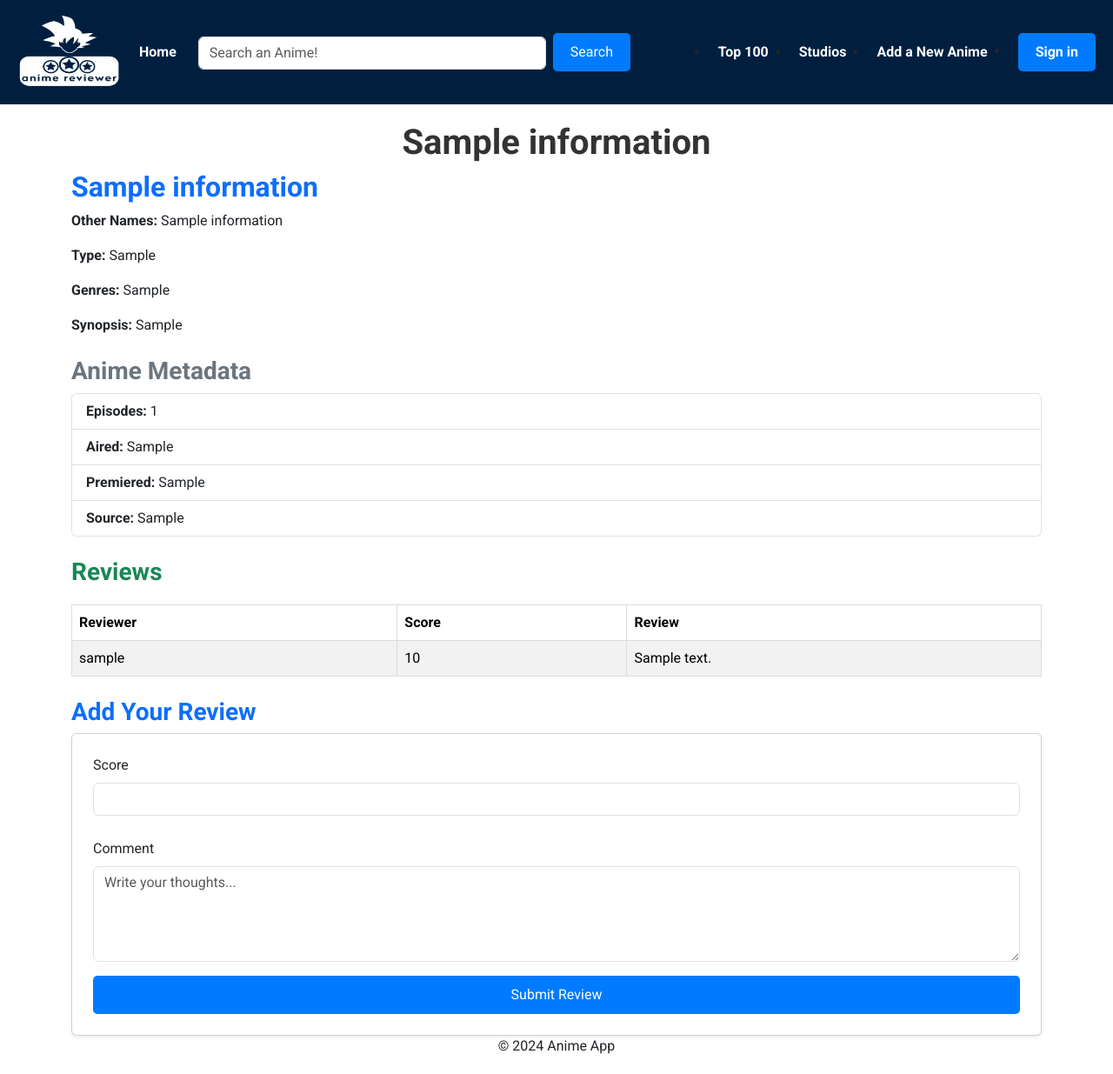
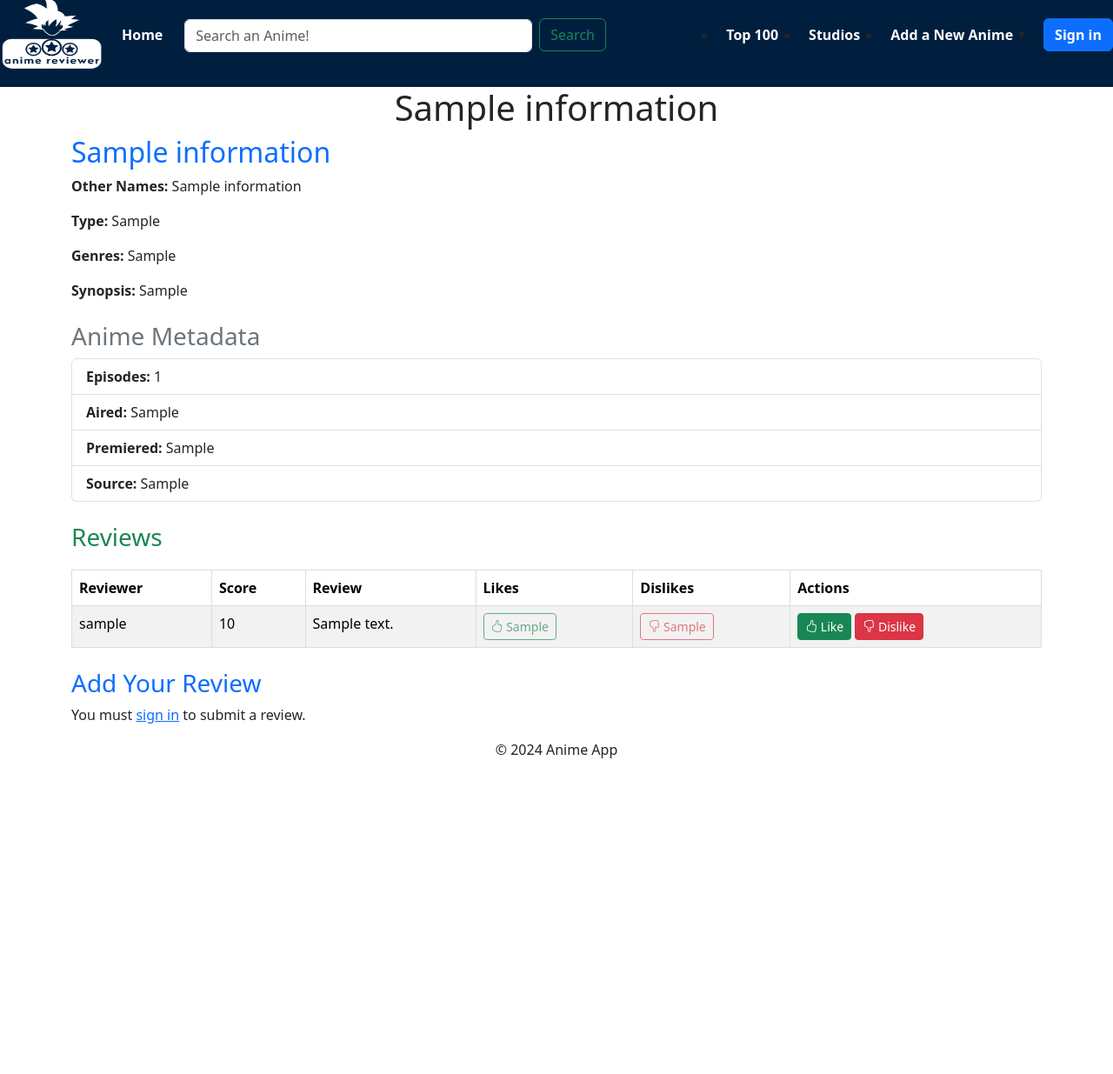
Before and after one commit to Mfaytinn/AnimeReview-BLG317, a Flask app: page /anime/1 in a window 1280 px wide. Shown: the whole page at 87% size. After the commit the page ends 872 px from the top, so only its background shows below. Run offline with Flask 3, Linux system fonts and the light colour scheme; tables that the repository leaves empty or names only in its code hold one stand-in row (values such as "Sample post").

Commit message:
Added CRUD operations for Anime_Scores table, Added new table for like and dislike interactions

```diff
--- a/app/server.py
+++ b/app/server.py
@@ -16,13 +16,18 @@
     app.add_url_rule("/signin", view_func=views.signin_page, methods=["GET", "POST"], endpoint="signin_page")
     app.add_url_rule("/signup", view_func=views.signup_page, methods=["GET", "POST"], endpoint="signup_page")
     app.add_url_rule("/anime/<int:anime_id>/add_review", view_func=views.add_review, methods=["POST"], endpoint="add_review")
-    app.add_url_rule("/profile", view_func=views.profile_page, endpoint="profile_page")
     app.add_url_rule("/logout", view_func=views.logout, endpoint="logout")
 
+    app.add_url_rule("/profile", view_func=views.profile_page, endpoint="profile_page")
     app.add_url_rule("/profile/update", view_func=views.update_profile, methods=["POST"], endpoint="update_profile")
     app.add_url_rule("/profile/delete", view_func=views.delete_account, methods=["POST"], endpoint="delete_account")
     app.add_url_rule("/change_password", view_func=views.change_password, methods=["POST"], endpoint="change_password")
 
+    # app.add_url_rule("/anime/<int:anime_id>/add_to_watchlist", view_func=views.add_to_watchlist, methods=["POST"], endpoint="add_to_watchlist")
+    app.add_url_rule("/edit_review/<int:score_id>", view_func=views.edit_review, methods=["GET", "POST"], endpoint="edit_review")
+    app.add_url_rule("/dislike_review/<int:score_id>", view_func=views.dislike_review, methods=["POST"], endpoint="dislike_review")
+    app.add_url_rule("/like_review/<int:score_id>", view_func=views.like_review, methods=["POST"], endpoint="like_review")
+    app.add_url_rule("/delete_review/<int:score_id>", view_func=views.delete_review, methods=["POST"], endpoint="delete_review")
     return app
 
 if __name__ == "__main__":
--- a/app/templates/anime_page.html
+++ b/app/templates/anime_page.html
@@ -35,6 +35,9 @@
                         <th>Reviewer</th>
                         <th>Score</th>
                         <th>Review</th>
+                        <th>Likes</th>
+                        <th>Dislikes</th>
+                        <th>Actions</th>
                     </tr>
                 </thead>
                 <tbody>
@@ -43,6 +46,52 @@
                             <td>{{ review['username'] }}</td>
                             <td>{{ review['score'] }}</td>
                             <td>{{ review['comment'] }}</td>
+                            <td>
+                                <button class="btn btn-outline-success btn-sm" disabled>
+                                    <i class="bi bi-hand-thumbs-up"></i> {{ review['likes'] }}
+                                </button>
+                            </td>
+                            <td>
+                                <button class="btn btn-outline-danger btn-sm" disabled>
+                                    <i class="bi bi-hand-thumbs-down"></i> {{ review['dislikes'] }}
+                                </button>
+                            </td>
+                            <td>
+                                <!-- Like Button -->
+                                {% if review['user_action'] == 'like' %}
+                                    <span class="text-success">
+                                        <i class="bi bi-hand-thumbs-up-fill"></i> Liked
+                                    </span>
+                                {% else %}
+                                    <form action="{{ url_for('like_review', score_id=review['score_id']) }}" method="POST" style="display: inline;">
+                                        <input type="hidden" name="anime_id" value="{{ anime_id }}">
+                                        <button type="submit" class="btn btn-success btn-sm">
+                                            <i class="bi bi-hand-thumbs-up"></i> Like
+                                        </button>
+                                    </form>
+                                {% endif %}
+
+                                <!-- Dislike Button -->
+                                {% if review['user_action'] == 'dislike' %}
+                                    <span class="text-danger">
+                                        <i class="bi bi-hand-thumbs-down-fill"></i> Disliked
+                                    </span>
+                                {% else %}
+                                    <form action="{{ url_for('dislike_review', score_id=review['score_id']) }}" method="POST" style="display: inline;">
+                                        <input type="hidden" name="anime_id" value="{{ anime_id }}">
+                                        <button type="submit" class="btn btn-danger btn-sm">
+                                            <i class="bi bi-hand-thumbs-down"></i> Dislike
+                                        </button>
+                                    </form>
+                                {% endif %}
+
+                                <!-- Edit Button (Only for the user's own reviews) -->
+                                {% if review['is_user_review'] %}
+                                    <a href="{{ url_for('edit_review', score_id=review['score_id']) }}" class="btn btn-warning btn-sm">
+                                        <i class="bi bi-pencil-square"></i> Edit
+                                    </a>
+                                {% endif %}
+                            </td>
                         </tr>
                     {% endfor %}
                 </tbody>
@@ -52,19 +101,24 @@
         {% endif %}
     </div>
 
+
     <div class="add-review">
         <h3 class="text-primary">Add Your Review</h3>
-        <form method="post" action="{{ url_for('add_review', anime_id=anime_id) }}" class="card p-4 shadow-sm">
+        {% if session.get('user_id') %}
+            <form action="{{ url_for('add_review', anime_id=anime_id) }}" method="POST">
                 <div class="mb-3">
                     <label for="score" class="form-label">Score</label>
                     <input type="number" id="score" name="score" class="form-control" min="1" max="10" required>
                 </div>
                 <div class="mb-3">
                     <label for="comment" class="form-label">Comment</label>
-                <textarea id="comment" name="comment" class="form-control" rows="4" placeholder="Write your thoughts..." required></textarea>
+                    <textarea id="comment" name="comment" class="form-control" rows="3" required></textarea>
                 </div>
-            <button type="submit" class="btn btn-success">Submit Review</button>
+                <button type="submit" class="btn btn-primary">Submit Review</button>
             </form>
+        {% else %}
+            <p>You must <a href="{{ url_for('signin_page') }}">sign in</a> to submit a review.</p>
+        {% endif %}
     </div>
 </div>
 {% endblock %}
--- a/app/templates/layout.html
+++ b/app/templates/layout.html
@@ -7,6 +7,8 @@
     <link href="https://fonts.googleapis.com/css2?family=Roboto:wght@400;500;700&display=swap" rel="stylesheet">
     <link href="https://cdn.jsdelivr.net/npm/bootstrap@5.3.0-alpha1/dist/css/bootstrap.min.css" rel="stylesheet">
     <link rel="stylesheet" href="{{ url_for('static', filename='styles.css') }}">
+    <link href="https://cdn.jsdelivr.net/npm/bootstrap@5.3.0-alpha1/dist/css/bootstrap.min.css" rel="stylesheet">
+    <link href="https://cdn.jsdelivr.net/npm/bootstrap-icons/font/bootstrap-icons.css" rel="stylesheet">
 </head>
 <body>
 
--- a/app/views.py
+++ b/app/views.py
@@ -148,15 +148,20 @@
 
     return render_template('studio_animes.html', animes=animes)
 
+def anime_page(anime_id):
+    user_id = session.get('user_id', None)  # Get the logged-in user's ID, if any
 
-def anime_page(anime_id):
     connection = get_db_connection()
     if connection is None:
         flash("Couldn't connect to the database!", category="danger")
-        return render_template('anime_page.html', anime_info={}, anime_metadata={}, reviews=[], anime_id=anime_id)
+        return render_template(
+            'anime_page.html', anime_info={}, anime_metadata={}, reviews=[], anime_id=anime_id, user_id=user_id
+        )
 
     try:
         cursor = connection.cursor(dictionary=True)
+
+        # Fetch anime information and metadata
         cursor.execute("""
             SELECT ai.anime_name, ai.english_name, ai.other_name, ai.synopsis, ai.type_anime, ai.genres,
                    am.episodes, am.aired, am.premiered, am.source
@@ -185,13 +190,18 @@
             flash("Anime not found!", category="danger")
             return redirect(url_for('home'))
 
+        # Fetch all reviews with likes, dislikes, and user's interaction status
         cursor.execute("""
-            SELECT u.username, scores.score, scores.comment
+            SELECT scores.score_id, u.username, scores.score, scores.comment, scores.likes, scores.dislikes,
+                   CASE WHEN scores.user_id = %s THEN 1 ELSE 0 END AS is_user_review,
+                   (SELECT action FROM Review_Interactions
+                    WHERE user_id = %s AND score_id = scores.score_id) AS user_action
             FROM Anime_Scores AS scores
             LEFT JOIN Users u ON scores.user_id = u.user_id
             WHERE scores.anime_id = %s
-            LIMIT 5
-        """, (anime_id,))
+            ORDER BY is_user_review DESC, scores.score_id DESC
+            LIMIT 20
+        """, (user_id, user_id, anime_id))
         reviews = cursor.fetchall()
 
     except Error as e:
@@ -209,20 +219,24 @@
         anime_info=anime_info,
         anime_metadata=anime_metadata,
         reviews=reviews,
+        user_id=user_id,
         anime_id=anime_id
     )
 
+def add_review(anime_id):
+    # Ensure the user is logged in
+    if 'user_id' not in session:
+        flash("You must be signed in to submit a review.", category="warning")
+        return redirect(url_for('signin_page'))
 
-
-def add_review(anime_id):
+    # Get review data from the form
     score = request.form.get('score')
     comment = request.form.get('comment')
 
-    # Get the user_id from the session for now it is hardcoded
-    user_id = 99999
-    print("debug: user_id =", user_id)
-    print("debug: anime_id =", anime_id)
+    # Get the user_id from the session
+    user_id = session.get('user_id')
 
+    # Validate form data
     if not score or not comment:
         flash("Score and comment are required!", category="danger")
         return redirect(url_for('anime_page', anime_id=anime_id))
@@ -242,6 +256,225 @@
         flash("Your review has been submitted!", category="success")
     except Error as e:
         flash(f"Failed to submit review: {e}", category="danger")
+    finally:
+        if connection.is_connected():
+            cursor.close()
+            connection.close()
+
+    return redirect(url_for('anime_page', anime_id=anime_id))
+
+def delete_review(score_id):
+    user_id = session.get('user_id', None)
+    if not user_id:
+        flash("You must be signed in to delete a review.", category="warning")
+        return redirect(url_for('signin_page'))
+
+    connection = get_db_connection()
+    if connection is None:
+        flash("Couldn't connect to the database!", category="danger")
+        return redirect(url_for('anime_page', anime_id=request.form.get('anime_id')))
+
+    try:
+        cursor = connection.cursor(dictionary=True)
+
+        # Check if the review belongs to the logged-in user
+        cursor.execute("""
+            SELECT user_id FROM Anime_Scores
+            WHERE score_id = %s
+        """, (score_id,))
+        review = cursor.fetchone()
+
+        if not review or review['user_id'] != user_id:
+            flash("You are not authorized to delete this review.", category="danger")
+            return redirect(url_for('anime_page', anime_id=request.form.get('anime_id')))
+
+        # Delete the review
+        cursor.execute("""
+            DELETE FROM Anime_Scores
+            WHERE score_id = %s AND user_id = %s
+        """, (score_id, user_id))
+        connection.commit()
+
+        flash("Review deleted successfully!", category="success")
+    except Error as e:
+        flash(f"Failed to delete review: {e}", category="danger")
+    finally:
+        if connection.is_connected():
+            cursor.close()
+            connection.close()
+
+    return redirect(url_for('anime_page', anime_id=request.form.get('anime_id')))
+
+def edit_review(score_id):
+    user_id = session.get('user_id', None)
+    if not user_id:
+        flash("You must be signed in to edit your review.", category="warning")
+        return redirect(url_for('signin_page'))
+
+    connection = get_db_connection()
+    if connection is None:
+        flash("Couldn't connect to the database!", category="danger")
+        return redirect(url_for('anime_page', anime_id=request.form.get('anime_id')))
+
+    try:
+        cursor = connection.cursor(dictionary=True)
+
+        if request.method == 'POST':
+            # Update the review in the database
+            new_score = request.form.get('score')
+            new_comment = request.form.get('comment')
+            anime_id = request.form.get('anime_id')
+
+            if not new_score or not new_comment:
+                flash("Both score and comment are required.", category="danger")
+                return redirect(url_for('anime_page', anime_id=anime_id))
+
+            cursor.execute("""
+                UPDATE Anime_Scores
+                SET score = %s, comment = %s
+                WHERE score_id = %s AND user_id = %s
+            """, (new_score, new_comment, score_id, user_id))
+            connection.commit()
+
+            flash("Review updated successfully!", category="success")
+            return redirect(url_for('anime_page', anime_id=anime_id))
+        else:
+            # Fetch the review to edit
+            cursor.execute("""
+                SELECT scores.score_id, scores.score, scores.comment, scores.anime_id
+                FROM Anime_Scores AS scores
+                WHERE scores.score_id = %s AND scores.user_id = %s
+            """, (score_id, user_id))
+            review = cursor.fetchone()
+
+            if not review:
+                flash("Review not found or you do not have permission to edit it.", category="danger")
+                return redirect(url_for('anime_page', anime_id=request.args.get('anime_id')))
+
+    finally:
+        if connection.is_connected():
+            cursor.close()
+            connection.close()
+
+    return render_template('edit_review.html', review=review)
+
+def like_review(score_id):
+    user_id = session.get('user_id', None)
+    if not user_id:
+        flash("You must be signed in to like a review.", category="warning")
+        return redirect(url_for('signin_page'))
+
+    connection = get_db_connection()
+    if connection is None:
+        flash("Couldn't connect to the database!", category="danger")
+        return redirect(url_for('anime_page', anime_id=request.form.get('anime_id')))
+
+    try:
+        cursor = connection.cursor(dictionary=True)
+        anime_id = request.form.get('anime_id')
+
+        # Check if the user has already interacted with this review
+        cursor.execute("""
+            SELECT action FROM Review_Interactions
+            WHERE user_id = %s AND score_id = %s
+        """, (user_id, score_id))
+        interaction = cursor.fetchone()
+
+        if interaction:
+            if interaction['action'] == 'like':
+                flash("You have already liked this review.", category="info")
+            else:
+                # Update interaction from dislike to like
+                cursor.execute("""
+                    UPDATE Review_Interactions
+                    SET action = 'like'
+                    WHERE user_id = %s AND score_id = %s
+                """, (user_id, score_id))
+                cursor.execute("""
+                    UPDATE Anime_Scores
+                    SET likes = likes + 1, dislikes = dislikes - 1
+                    WHERE score_id = %s
+                """, (score_id,))
+                connection.commit()
+                flash("Your reaction has been updated to like.", category="success")
+        else:
+            # Insert a new like interaction
+            cursor.execute("""
+                INSERT INTO Review_Interactions (user_id, score_id, action)
+                VALUES (%s, %s, 'like')
+            """, (user_id, score_id))
+            cursor.execute("""
+                UPDATE Anime_Scores
+                SET likes = likes + 1
+                WHERE score_id = %s
+            """, (score_id,))
+            connection.commit()
+            flash("You liked the review!", category="success")
+
+    except Error as e:
+        flash(f"Failed to like the review: {e}", category="danger")
+    finally:
+        if connection.is_connected():
+            cursor.close()
+            connection.close()
+
+    return redirect(url_for('anime_page', anime_id=anime_id))
+
+def dislike_review(score_id):
+    user_id = session.get('user_id', None)
+    if not user_id:
+        flash("You must be signed in to dislike a review.", category="warning")
+        return redirect(url_for('signin_page'))
+
+    connection = get_db_connection()
+    if connection is None:
+        flash("Couldn't connect to the database!", category="danger")
+        return redirect(url_for('anime_page', anime_id=request.form.get('anime_id')))
+
+    try:
+        cursor = connection.cursor(dictionary=True)
+        anime_id = request.form.get('anime_id')
+
+        # Check if the user has already interacted with this review
+        cursor.execute("""
+            SELECT action FROM Review_Interactions
+            WHERE user_id = %s AND score_id = %s
+        """, (user_id, score_id))
+        interaction = cursor.fetchone()
+
+        if interaction:
+            if interaction['action'] == 'dislike':
+                flash("You have already disliked this review.", category="info")
+            else:
+                # Update interaction from like to dislike
+                cursor.execute("""
+                    UPDATE Review_Interactions
+                    SET action = 'dislike'
+                    WHERE user_id = %s AND score_id = %s
+                """, (user_id, score_id))
+                cursor.execute("""
+                    UPDATE Anime_Scores
+                    SET dislikes = dislikes + 1, likes = likes - 1
+                    WHERE score_id = %s
+                """, (score_id,))
+                connection.commit()
+                flash("Your reaction has been updated to dislike.", category="success")
+        else:
+            # Insert a new dislike interaction
+            cursor.execute("""
+                INSERT INTO Review_Interactions (user_id, score_id, action)
+                VALUES (%s, %s, 'dislike')
+            """, (user_id, score_id))
+            cursor.execute("""
+                UPDATE Anime_Scores
+                SET dislikes = dislikes + 1
+                WHERE score_id = %s
+            """, (score_id,))
+            connection.commit()
+            flash("You disliked the review!", category="success")
+
+    except Error as e:
+        flash(f"Failed to dislike the review: {e}", category="danger")
     finally:
         if connection.is_connected():
             cursor.close()
```
Lines whose indentation alone changed are shown as unchanged.
